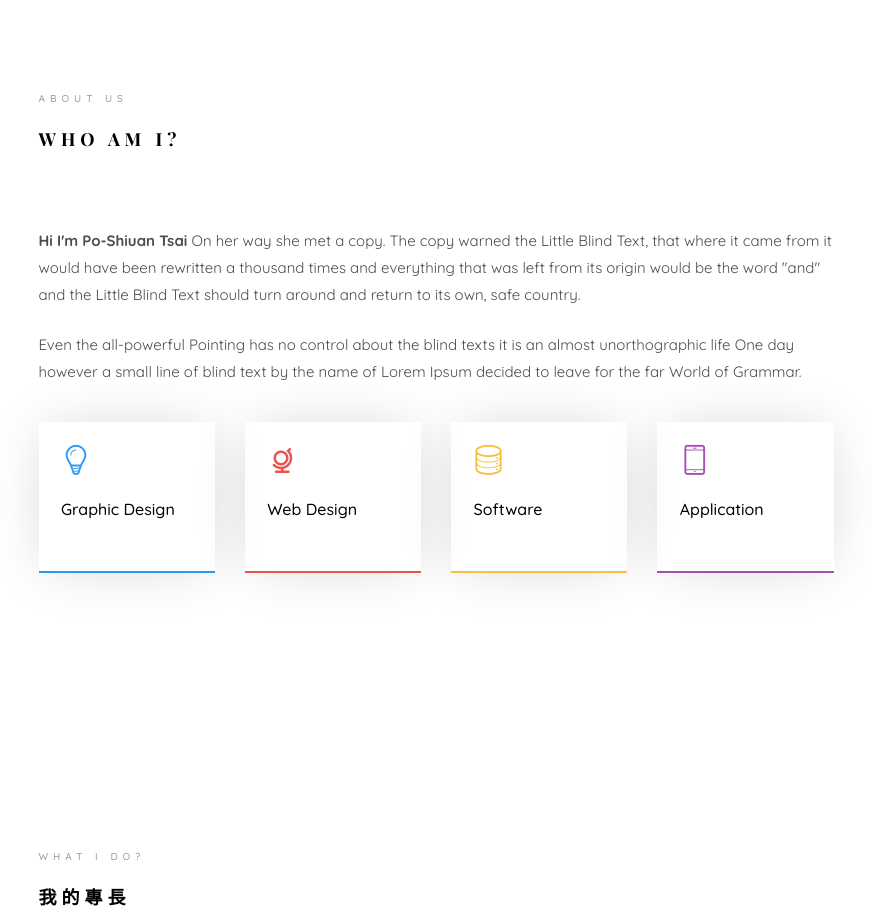
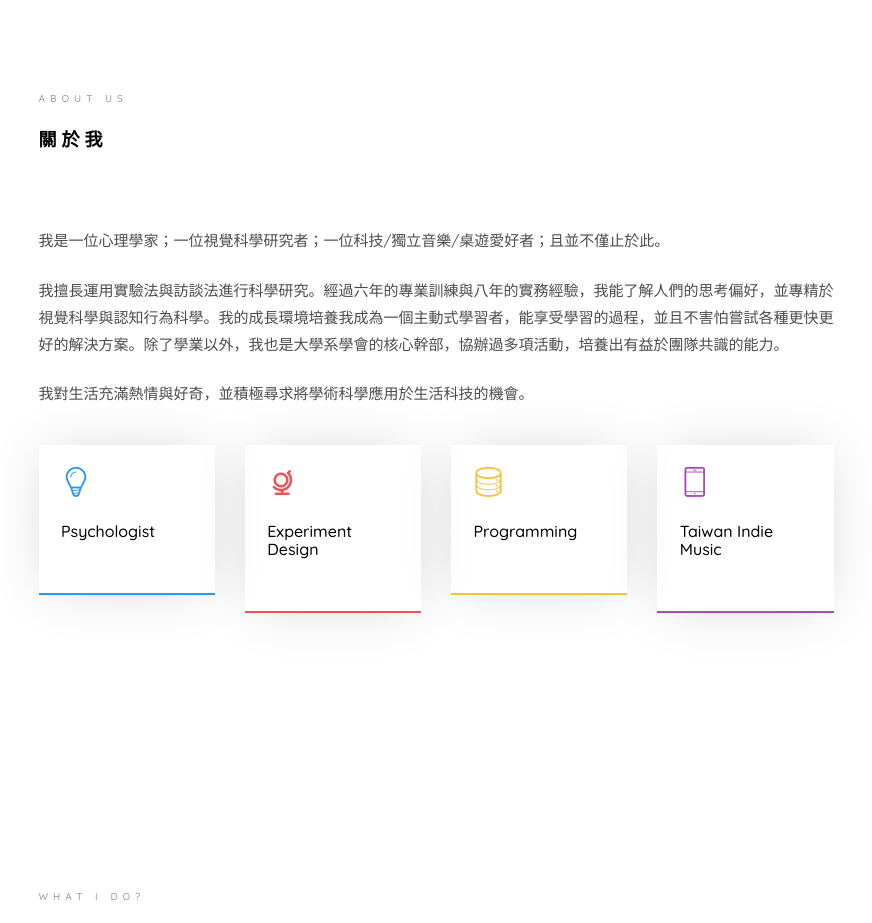
Before and after one commit to PS-Tsai/ps-tsai.github.io, a plain HTML site: page index.html in a window 1280 px wide. Shown: the part 920-1843 px from the top of the page, without its empty margins (354-1226 px from the left). Drawn offline with nearby package versions, Linux system fonts and the light colour scheme; files whose address does not match are found by name; a web font is replaced by a local one.

Commit message:
about me

```diff
--- a/index.html
+++ b/index.html
@@ -124,9 +124,10 @@
 										<div class="col-md-12">
 											<div class="about-desc">
 												<span class="heading-meta">About Us</span>
-												<h2 class="colorlib-heading">Who Am I?</h2>
-												<p><strong>Hi I'm Po-Shiuan Tsai</strong> On her way she met a copy. The copy warned the Little Blind Text, that where it came from it would have been rewritten a thousand times and everything that was left from its origin would be the word "and" and the Little Blind Text should turn around and return to its own, safe country.</p>
-												<p>Even the all-powerful Pointing has no control about the blind texts it is an almost unorthographic life One day however a small line of blind text by the name of Lorem Ipsum decided to leave for the far World of Grammar.</p>
+												<h2 class="colorlib-heading">關於我</h2>
+												<p>我是一位心理學家；一位視覺科學研究者；一位科技/獨立音樂/桌遊愛好者；且並不僅止於此。</p>
+												<p>我擅長運用實驗法與訪談法進行科學研究。經過六年的專業訓練與八年的實務經驗，我能了解人們的思考偏好，並專精於視覺科學與認知行為科學。我的成長環境培養我成為一個主動式學習者，能享受學習的過程，並且不害怕嘗試各種更快更好的解決方案。除了學業以外，我也是大學系學會的核心幹部，協辦過多項活動，培養出有益於團隊共識的能力。</p>
+												<p>我對生活充滿熱情與好奇，並積極尋求將學術科學應用於生活科技的機會。</p>
 											</div>
 										</div>
 									</div>
@@ -134,25 +135,25 @@
 										<div class="col-md-3 animate-box" data-animate-effect="fadeInLeft">
 											<div class="services color-1">
 												<span class="icon2"><i class="icon-bulb"></i></span>
-												<h3>Graphic Design</h3>
+												<h3>Psychologist</h3>
 											</div>
 										</div>
 										<div class="col-md-3 animate-box" data-animate-effect="fadeInRight">
 											<div class="services color-2">
 												<span class="icon2"><i class="icon-globe-outline"></i></span>
-												<h3>Web Design</h3>
+												<h3>Experiment Design</h3>
 											</div>
 										</div>
 										<div class="col-md-3 animate-box" data-animate-effect="fadeInTop">
 											<div class="services color-3">
 												<span class="icon2"><i class="icon-data"></i></span>
-												<h3>Software</h3>
+												<h3>Programming</h3>
 											</div>
 										</div>
 										<div class="col-md-3 animate-box" data-animate-effect="fadeInBottom">
 											<div class="services color-4">
 												<span class="icon2"><i class="icon-phone3"></i></span>
-												<h3>Application</h3>
+												<h3>Taiwan Indie Music</h3>
 											</div>
 										</div>
 									</div>
```
